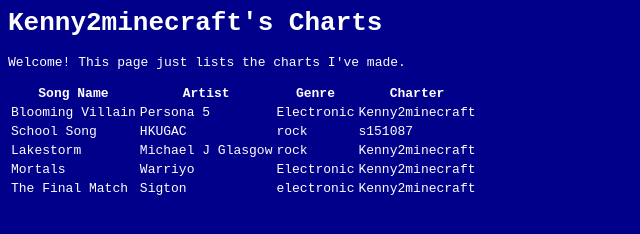
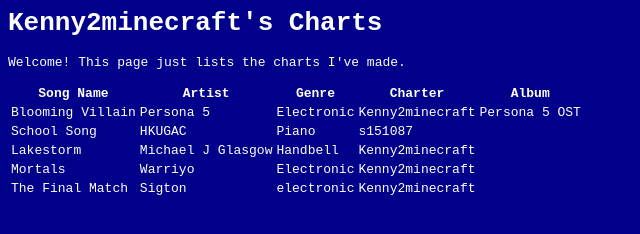
Before and after one commit to Kenny2github/Charts, a plain HTML site: page index.html in a window 1280 px wide. Shown: the whole page, without its empty margins (0-640 px from the left). Drawn offline with Linux system fonts and the light colour scheme.

Commit message:
Update charts page

```diff
--- a/index.html
+++ b/index.html
@@ -13,12 +13,12 @@
 	<h1>Kenny2minecraft's Charts</h1>
 	<p>Welcome! This page just lists the charts I've made.</p>
 	<table>
-		<tr><th>Song Name</th><th>Artist</th><th>Genre</th><th>Charter</th></tr>
-<tr><td>Blooming Villain</td><td>Persona 5</td><td>Electronic</td><td>Kenny2minecraft</td></tr>
-<tr><td>School Song</td><td>HKUGAC</td><td>rock</td><td>s151087</td></tr>
-<tr><td>Lakestorm</td><td>Michael J Glasgow</td><td>rock</td><td>Kenny2minecraft</td></tr>
-<tr><td>Mortals</td><td>Warriyo</td><td>Electronic</td><td>Kenny2minecraft</td></tr>
-<tr><td>The Final Match</td><td>Sigton</td><td>electronic</td><td>Kenny2minecraft</td></tr>
+		<tr><th>Song Name</th><th>Artist</th><th>Genre</th><th>Charter</th><th>Album</th></tr>
+<tr><td>Blooming Villain</td><td>Persona 5</td><td>Electronic</td><td>Kenny2minecraft</td><td>Persona 5 OST</td></tr>
+<tr><td>School Song</td><td>HKUGAC</td><td>Piano</td><td>s151087</td><td></td></tr>
+<tr><td>Lakestorm</td><td>Michael J Glasgow</td><td>Handbell</td><td>Kenny2minecraft</td><td></td></tr>
+<tr><td>Mortals</td><td>Warriyo</td><td>Electronic</td><td>Kenny2minecraft</td><td></td></tr>
+<tr><td>The Final Match</td><td>Sigton</td><td>electronic</td><td>Kenny2minecraft</td><td></td></tr>
 	</table>
 </body>
 </html>
```
